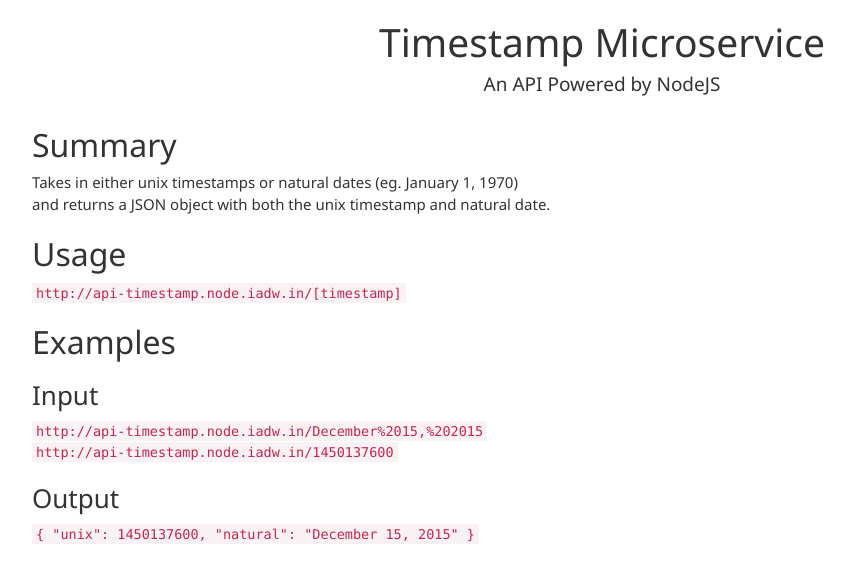
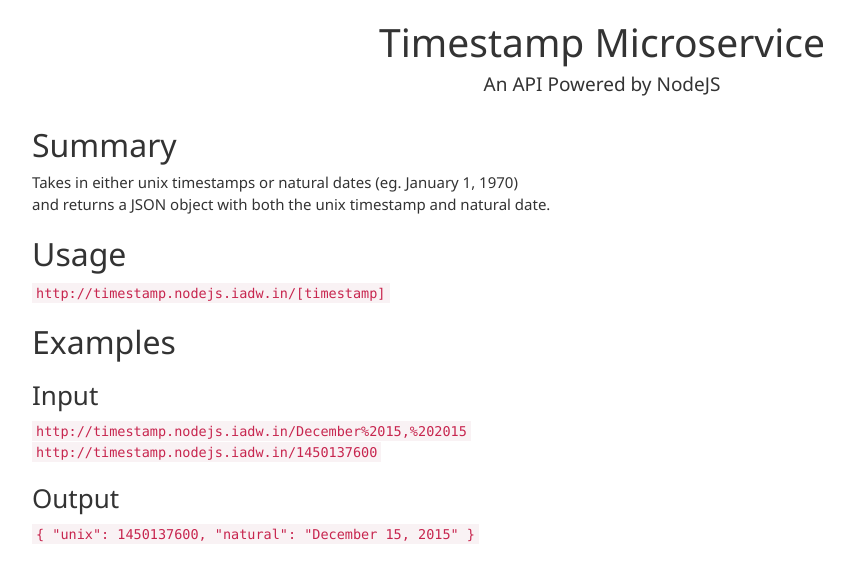
Before and after one commit to adwinying/nodeapi-timestamp, a website: page public/index.html in a window 1280 px wide. Shown: the whole page, without its empty margins (38-892 px from the left). Drawn offline with Linux system fonts and the light colour scheme.

Commit message:
Update URLs 2

```diff
--- a/public/index.html
+++ b/public/index.html
@@ -18,12 +18,12 @@
       and returns a JSON object with both the unix timestamp and natural date.</p>
 
       <h2>Usage</h2>
-      <code>http://api-timestamp.node.iadw.in/[timestamp]</code>
+      <code>http://timestamp.nodejs.iadw.in/[timestamp]</code>
 
       <h2>Examples</h2>
       <h3>Input</h3>
-      <code>http://api-timestamp.node.iadw.in/December%2015,%202015</code><br>
-      <code>http://api-timestamp.node.iadw.in/1450137600</code>
+      <code>http://timestamp.nodejs.iadw.in/December%2015,%202015</code><br>
+      <code>http://timestamp.nodejs.iadw.in/1450137600</code>
 
       <h3>Output</h3>
       <code>{ "unix": 1450137600, "natural": "December 15, 2015" }</code>
```
Also changed, not shown: Readme.md.
